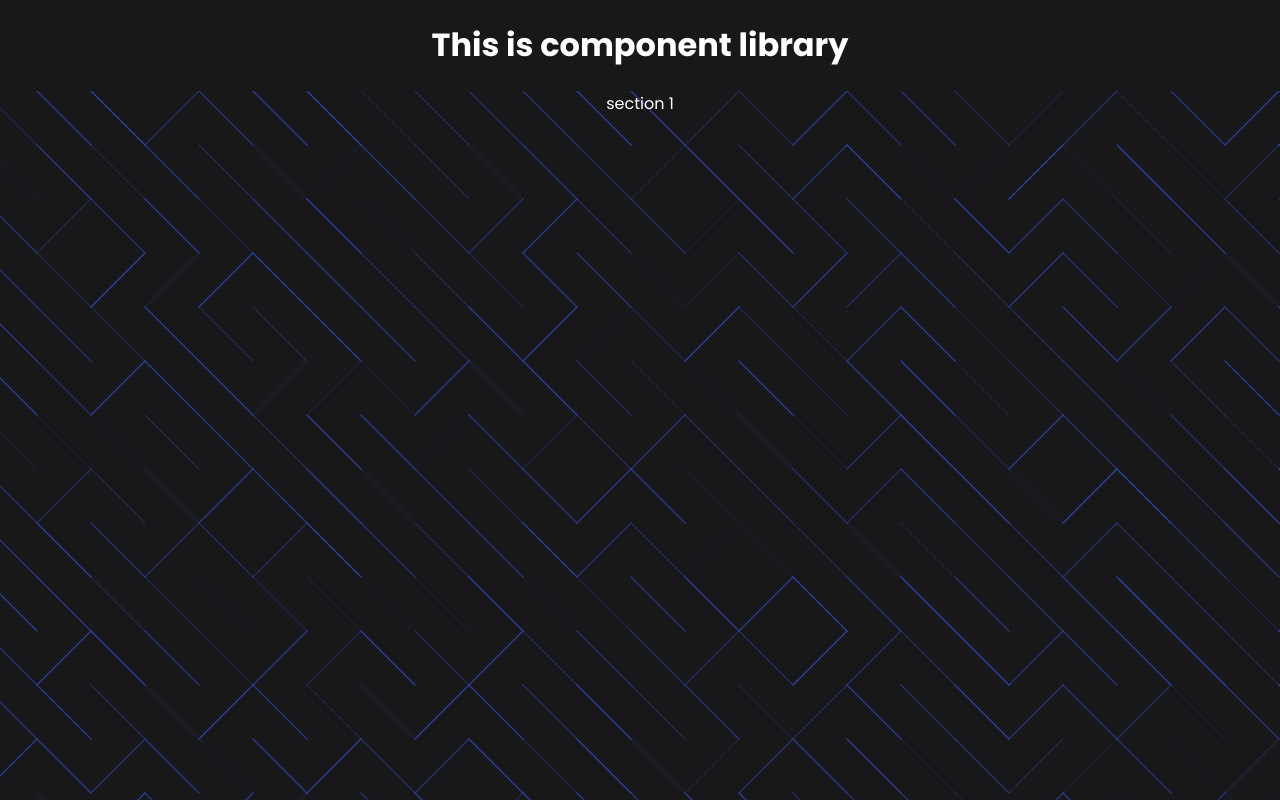
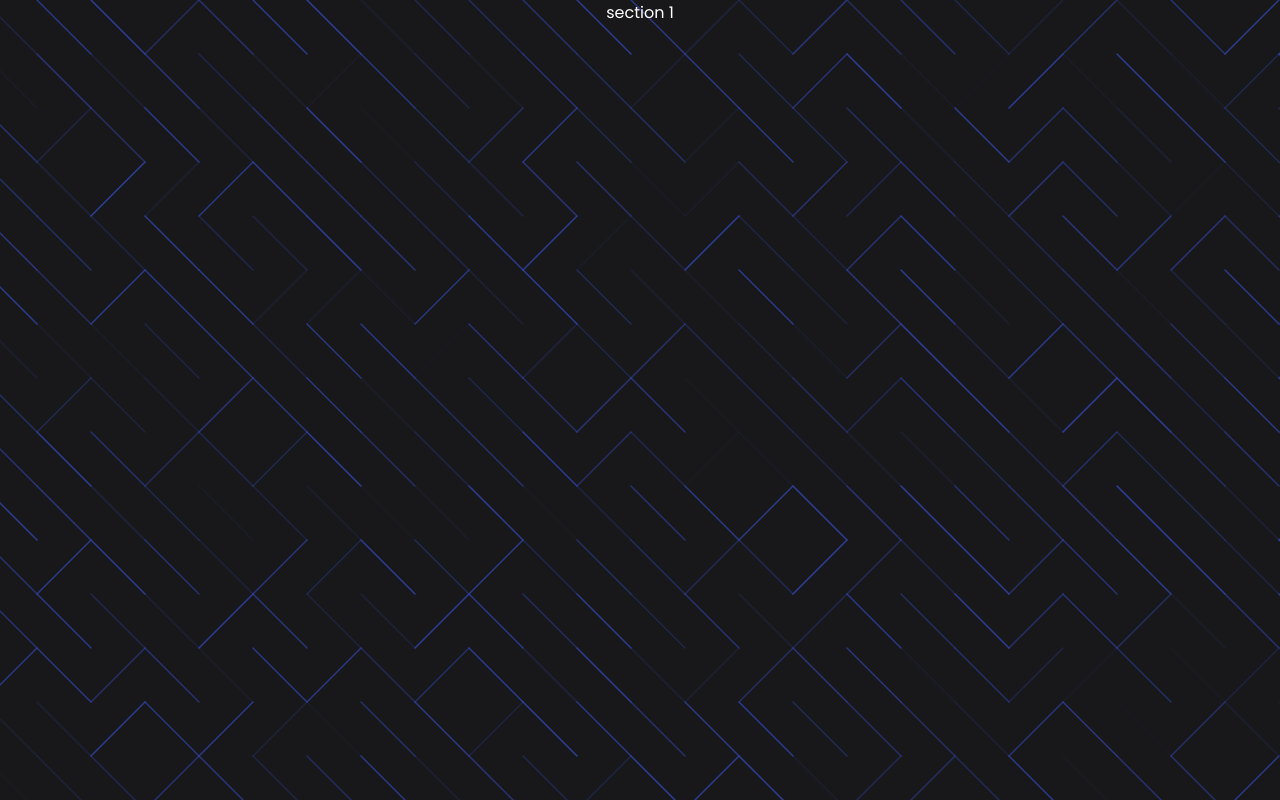
Before and after one commit to ParasArya289/arcticUI, a React (Create React App) app: page / in a window 1280 px wide. Shown: the top 800 px of the page. Built offline with nearby package versions, Linux system fonts and the light colour scheme.

Commit message:
cleanup: removed h1

```diff
--- a/src/App.js
+++ b/src/App.js
@@ -5,7 +5,6 @@
 function App() {
   return (
     <div className="App">
-      <h1>This is component library</h1>
       <Routes>
         <Route path="/" element={<Home/>}/>
       </Routes>
```
